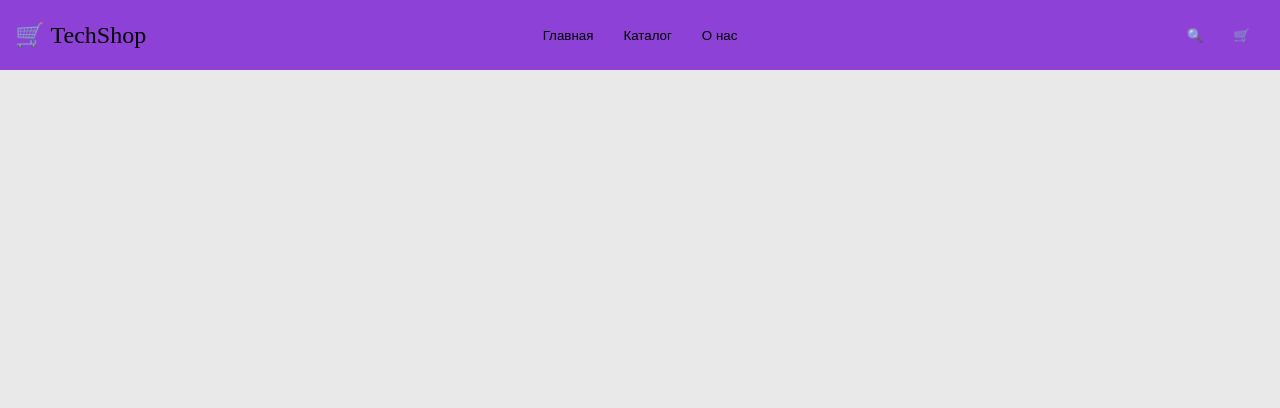
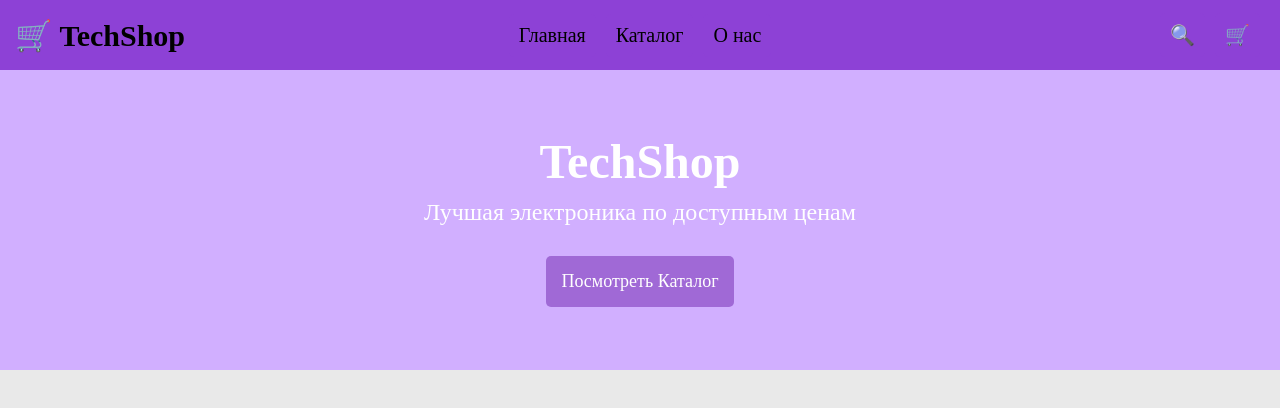
Before and after one commit to MoodKOTE/Lab14_ISRPO, a plain HTML site: page index.html in a window 1280 px wide. Drawn offline with Linux system fonts and the light colour scheme.

Commit message:
add Hero Section

```diff
--- a/css/style.css
+++ b/css/style.css
@@ -12,13 +12,12 @@ body{
 /* Шапка */
 .header{
     display: flex;
-    font-size: 24px;
+    font-size: 20px;
     text-wrap: nowrap;
     padding: 0 15px;
     height: 70px;
     width: 100%;
     align-items: center;
-
     background-color: #8D41D6;
 }
 
@@ -43,6 +42,8 @@ body{
 }
 
 .button-header{
+    text-decoration: none;
+    color: black;
     background-color: #8D41D6;
     border: none;
     border-radius: 5px;
@@ -54,3 +55,31 @@ body{
 .button-header:hover{
     background-color: #A069D6;
 }
+
+/* Баннер */
+.baner{
+    display: flex;
+    flex-direction: column;
+    justify-content: center;
+    align-items: center;
+    text-align: center;
+    gap: 10px;
+    font-size: 24px;
+    height: 300px;
+    color: white;
+    background-color: #d1afff;
+
+}
+.baner-button{
+    text-decoration: none;
+    color: white;
+    border: none;
+    border-radius: 5px;
+    margin-top: 20px;
+    padding: 15px;
+    background-color: #A069D6;
+    font-size: 18px;
+}
+.baner-button:hover{
+    background-color: #8D41D6;
+}
--- a/index.html
+++ b/index.html
@@ -11,18 +11,25 @@
 
     <header class="header">
         <div class="header-left">
-            <p>🛒 TechShop</p>
+            <h2>🛒 TechShop</h2>
         </div>
         <div class="header-center">
-            <button class="button-header">Главная</button>
-            <button class="button-header">Каталог</button>
-            <button class="button-header">О нас</button>
+            <a class="button-header" href="index.html">Главная</a>
+            <a class="button-header" href="catalog.html">Каталог</a>
+            <a class="button-header" href="about.html">О нас</a>
         </div>
         <div class="header-right">
-            <button class="button-header">🔍</button>
-            <button class="button-header">🛒</button>
+            <a class="button-header">🔍</a>
+            <a class="button-header">🛒</a>
         </div>
     </header>
 
+    <!--Баннер-->
+    <div class="baner">
+        <h1 class="baner-head">TechShop</h1>
+        <p class="baner-main">Лучшая электроника по доступным ценам</p>
+        <a class="baner-button" href="catalog.html">Посмотреть Каталог</a>
+    </div>
+
 </body>
 </html>
```
